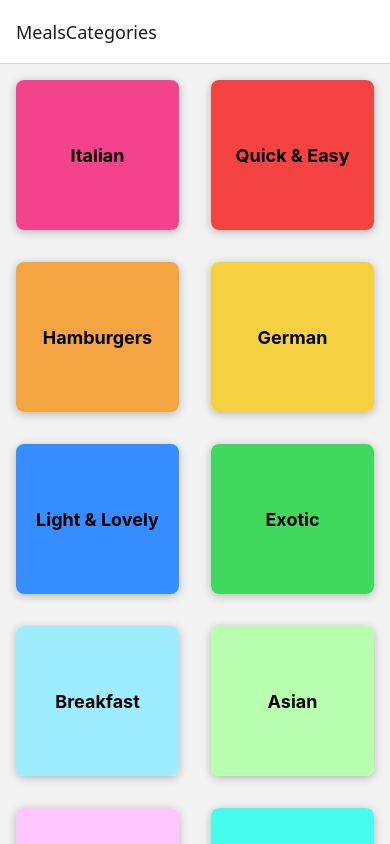
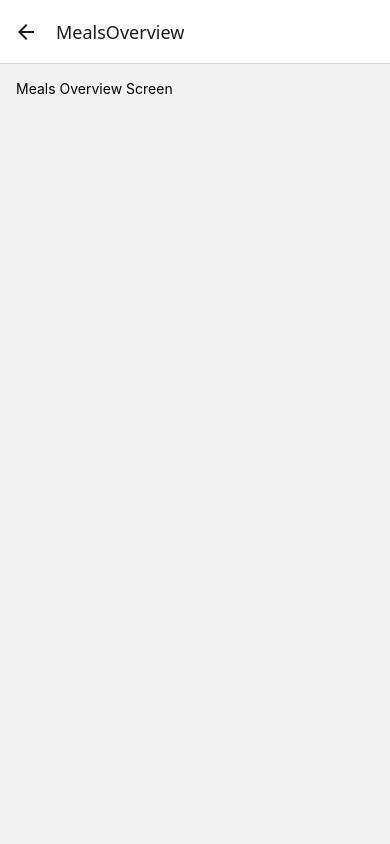
Before and after one commit to meritonm/MealsApp-React-Native, a React Native app: screen /MealsOverview in a window 390 px wide. Built offline with nearby package versions, Linux system fonts and the light colour scheme.

Commit message:
adding navigation between pages

```diff
--- a/App.js
+++ b/App.js
@@ -3,16 +3,18 @@ import CategoriesScreen from "./screen-components/CategoriesScreen";
 import { StatusBar } from "expo-status-bar";
 import { NavigationContainer } from "@react-navigation/native";
 import { createNativeStackNavigator } from "@react-navigation/native-stack";
+import MealsOverviewScreen from "./screen-components/MealsOverviewScreen";
 
 const Stack = createNativeStackNavigator();
 
 export default function App() {
   return (
     <>
-      <StatusBar style="dark" />
+      <StatusBar style="auto" />
       <NavigationContainer>
         <Stack.Navigator>
           <Stack.Screen name="MealsCategories" component={CategoriesScreen} />
+          <Stack.Screen name="MealsOverview" component={MealsOverviewScreen} />
         </Stack.Navigator>
       </NavigationContainer>
     </>
--- a/components/CategoryGridTile.js
+++ b/components/CategoryGridTile.js
@@ -1,7 +1,7 @@
 import { View, Text, StyleSheet, Pressable, Platform } from "react-native";
 import React from "react";
 
-function CategoryGridTile({ title, color }) {
+function CategoryGridTile({ title, color, onPress }) {
   return (
     <View style={styles.gridItem}>
       <Pressable
@@ -10,6 +10,7 @@ function CategoryGridTile({ title, color }) {
           styles.button,
           pressed ? styles.buttonPressed : null,
         ]}
+        onPress={onPress}
       >
         <View style={[styles.innerContainer, { backgroundColor: color }]}>
           <Text style={styles.title}>{title}</Text>
--- a/package.json
+++ b/package.json
@@ -11,7 +11,8 @@
   "dependencies": {
     "@react-navigation/native": "^7.0.3",
     "@react-navigation/native-stack": "^7.1.0",
-    "expo": "~52.0.8",
+    "expo": "^52.0.9",
+    "expo-splash-screen": "^0.29.12",
     "expo-status-bar": "~2.0.0",
     "react": "18.3.1",
     "react-native": "0.76.2",
@@ -19,7 +20,8 @@
     "react-native-screens": "~4.1.0"
   },
   "devDependencies": {
-    "@babel/core": "^7.20.0"
+    "@babel/core": "^7.20.0",
+    "expo-module-scripts": "^4.0.2"
   },
   "private": true
 }
--- a/screen-components/CategoriesScreen.js
+++ b/screen-components/CategoriesScreen.js
@@ -4,13 +4,20 @@ import React from "react";
 import { CATEGORIES } from "../data/dummy-data";
 import CategoryGridTile from "../components/CategoryGridTile";
 
-function renderCategoryItem(itemData) {
-  return (
-    <CategoryGridTile title={itemData.item.title} color={itemData.item.color} />
-  );
-}
+function CategoriesScreen({ navigation }) {
+  function renderCategoryItem(itemData) {
+    function pressHandler() {
+      navigation.navigate("MealsOverview");
+    }
+    return (
+      <CategoryGridTile
+        title={itemData.item.title}
+        color={itemData.item.color}
+        onPress={pressHandler}
+      />
+    );
+  }
 
-function CategoriesScreen() {
   return (
     <FlatList
       data={CATEGORIES}
--- /dev/null
+++ b/screen-components/MealsOverviewScreen.js
@@ -0,0 +1,21 @@
+import { View, Text, StyleSheet } from "react-native";
+import React from "react";
+
+import { MEALS } from "../data/dummy-data";
+
+function MealsOverviewScreen() {
+  return (
+    <View style={styles.container}>
+      <Text>Meals Overview Screen</Text>
+    </View>
+  );
+}
+
+export default MealsOverviewScreen;
+
+const styles = StyleSheet.create({
+  container: {
+    flex: 1,
+    padding: 16,
+  },
+});
```
Also changed, not shown: 1 other file (tests, documents, lock files or other folders).
